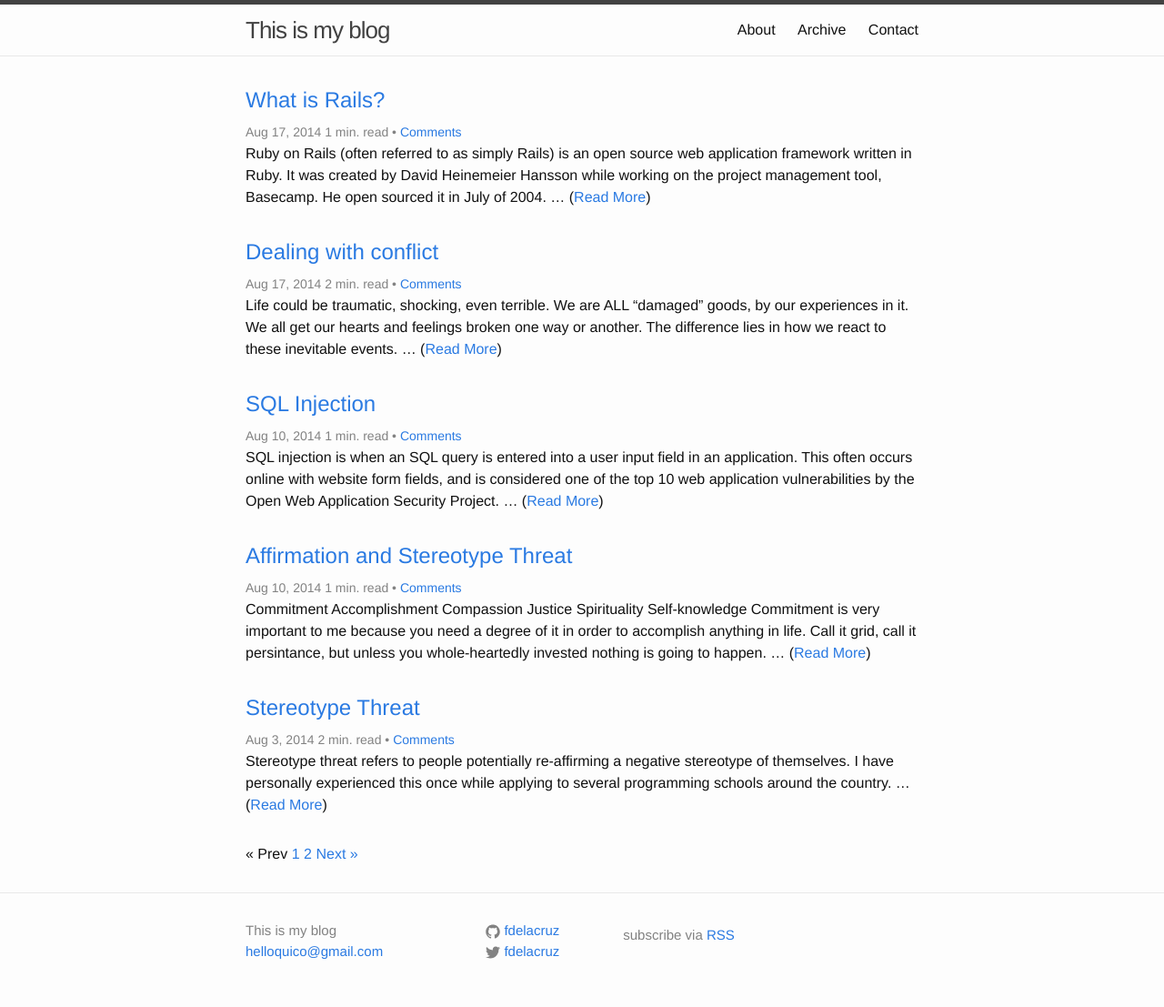
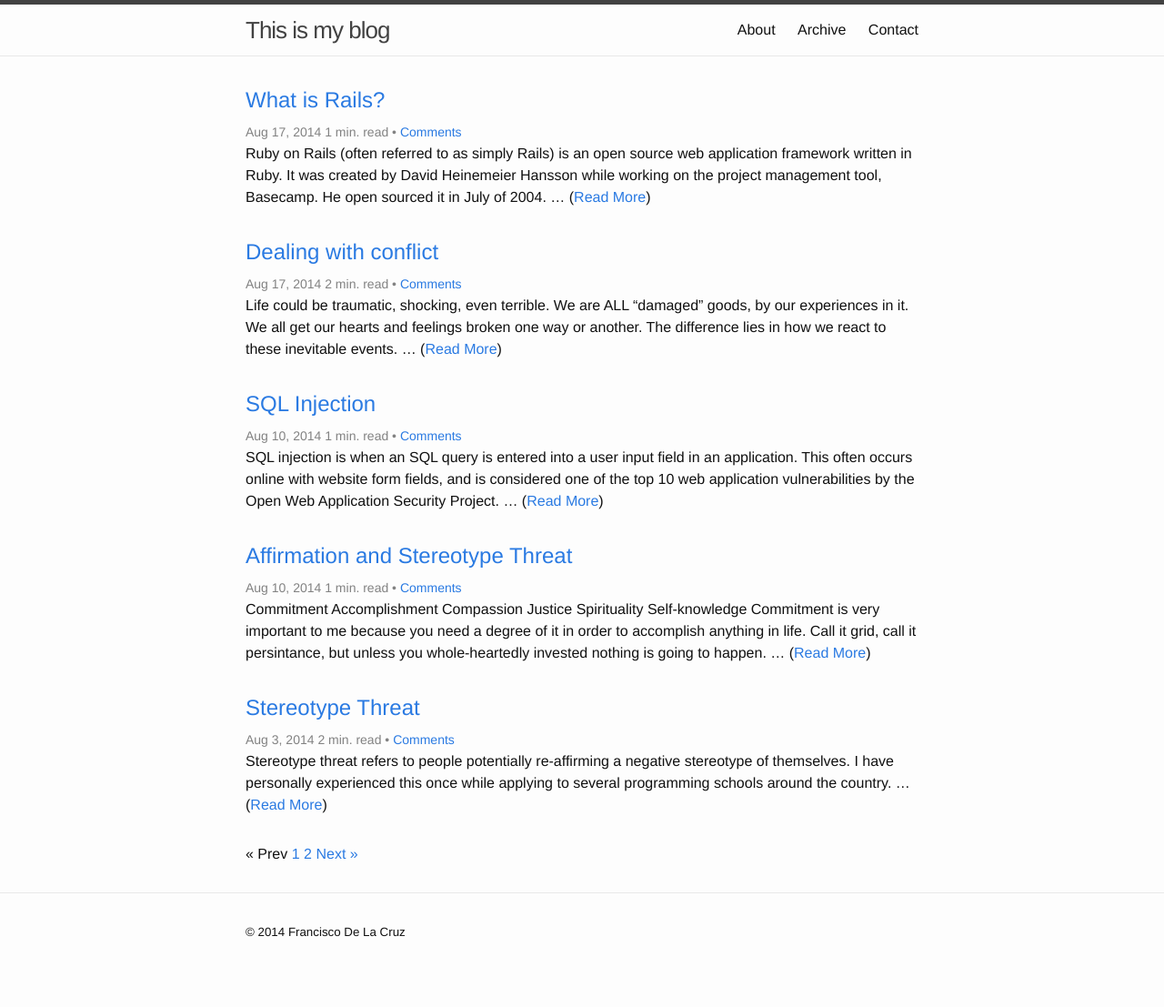
Before and after one commit to fdelacruz/blog, a Jekyll site: the page built from index.html, in a window 1280 px wide. Shown: the whole page at 91% size. Built offline with Jekyll 4.4.1, drawn with Linux system fonts in a browser that asks for light colours; the list of posts is cut into pages by our own code; comment, search, counter and statistics services are not loaded; after the commit the page ends 1066 px from its top, so only the background shows below that.

Commit message:
Rewrite footer

```diff
--- a/_config.yml
+++ b/_config.yml
@@ -1,6 +1,7 @@
 # Site settings
 title: This is my blog
 email: helloquico@gmail.com
+author: Francisco De La Cruz
 baseurl: "/blog" # the subpath of your site, e.g. /blog/
 url: "http://fdelacruz.github.io" # the base hostname & protocol for your site
 twitter_username: fdelacruz
--- a/_includes/footer.html
+++ b/_includes/footer.html
@@ -2,54 +2,7 @@
 
   <div class="wrapper">
 
-    <!-- <h2 class="footer-heading">{{ site.title }}</h2> -->
-
-    <div class="footer-col-wrapper">
-      <div class="footer-col  footer-col-1">
-        <ul class="contact-list">
-          <li>{{ site.title }}</li>
-          <li><a href="mailto:{{ site.email }}">{{ site.email }}</a></li>
-        </ul>
-      </div>
-
-      <div class="footer-col  footer-col-2">
-        <ul class="social-media-list">
-          {% if site.github_username %}
-          <li>
-            <a href="https://github.com/{{ site.github_username }}">
-              <span class="icon  icon--github">
-                <svg viewBox="0 0 16 16">
-                  <path fill="#828282" d="M7.999,0.431c-4.285,0-7.76,3.474-7.76,7.761 c0,3.428,2.223,6.337,5.307,7.363c0.388,0.071,0.53-0.168,0.53-0.374c0-0.184-0.007-0.672-0.01-1.32 c-2.159,0.469-2.614-1.04-2.614-1.04c-0.353-0.896-0.862-1.135-0.862-1.135c-0.705-0.481,0.053-0.472,0.053-0.472 c0.779,0.055,1.189,0.8,1.189,0.8c0.692,1.186,1.816,0.843,2.258,0.645c0.071-0.502,0.271-0.843,0.493-1.037 C4.86,11.425,3.049,10.76,3.049,7.786c0-0.847,0.302-1.54,0.799-2.082C3.768,5.507,3.501,4.718,3.924,3.65 c0,0,0.652-0.209,2.134,0.796C6.677,4.273,7.34,4.187,8,4.184c0.659,0.003,1.323,0.089,1.943,0.261 c1.482-1.004,2.132-0.796,2.132-0.796c0.423,1.068,0.157,1.857,0.077,2.054c0.497,0.542,0.798,1.235,0.798,2.082 c0,2.981-1.814,3.637-3.543,3.829c0.279,0.24,0.527,0.713,0.527,1.437c0,1.037-0.01,1.874-0.01,2.129 c0,0.208,0.14,0.449,0.534,0.373c3.081-1.028,5.302-3.935,5.302-7.362C15.76,3.906,12.285,0.431,7.999,0.431z"/>
-                </svg>
-              </span>
-
-              <span class="username">{{ site.github_username }}</span>
-            </a>
-          </li>
-          {% endif %}
-
-          {% if site.twitter_username %}
-          <li>
-            <a href="https://twitter.com/{{ site.twitter_username }}">
-              <span class="icon  icon--twitter">
-                <svg viewBox="0 0 16 16">
-                  <path fill="#828282" d="M15.969,3.058c-0.586,0.26-1.217,0.436-1.878,0.515c0.675-0.405,1.194-1.045,1.438-1.809
-                  c-0.632,0.375-1.332,0.647-2.076,0.793c-0.596-0.636-1.446-1.033-2.387-1.033c-1.806,0-3.27,1.464-3.27,3.27 c0,0.256,0.029,0.506,0.085,0.745C5.163,5.404,2.753,4.102,1.14,2.124C0.859,2.607,0.698,3.168,0.698,3.767 c0,1.134,0.577,2.135,1.455,2.722C1.616,6.472,1.112,6.325,0.671,6.08c0,0.014,0,0.027,0,0.041c0,1.584,1.127,2.906,2.623,3.206 C3.02,9.402,2.731,9.442,2.433,9.442c-0.211,0-0.416-0.021-0.615-0.059c0.416,1.299,1.624,2.245,3.055,2.271 c-1.119,0.877-2.529,1.4-4.061,1.4c-0.264,0-0.524-0.015-0.78-0.046c1.447,0.928,3.166,1.469,5.013,1.469 c6.015,0,9.304-4.983,9.304-9.304c0-0.142-0.003-0.283-0.009-0.423C14.976,4.29,15.531,3.714,15.969,3.058z"/>
-                </svg>
-              </span>
-
-              <span class="username">{{ site.twitter_username }}</span>
-            </a>
-          </li>
-          {% endif %}
-        </ul>
-      </div>
-
-      <div class="footer-col  footer-col-3">
-        <p class="text">{{ site.description }}</p>
-        <p class="rss-subscribe">subscribe via <a href="{{ "/feed.xml" | prepend: site.baseurl }}">RSS</a></p>
-      </div>
-    </div>
+    <small>© {{ site.time | date: '%Y' }} {{ site.author }}</small><br />
 
   </div>
 
```
